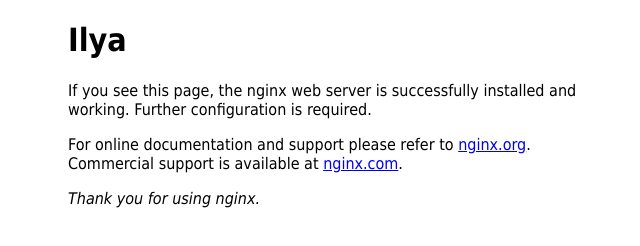
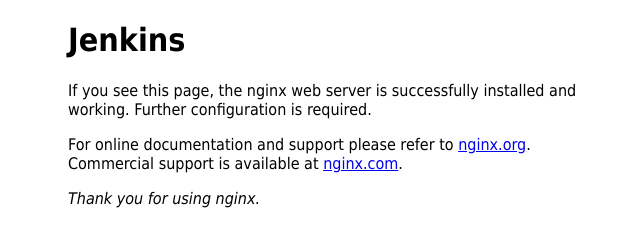
Before and after one commit to Skrades/rgr, a plain HTML site: page index.html in a window 1280 px wide. Shown: the whole page, without its empty margins (292-932 px from the left). Drawn offline with Linux system fonts and the light colour scheme.

Commit message:
Update index.html

```diff
--- a/index.html
+++ b/index.html
@@ -17,7 +17,7 @@
 </head>
 
 <body>
-    <h1>Ilya</h1>
+    <h1>Jenkins</h1>
     <p>If you see this page, the nginx web server is successfully installed and
         working. Further configuration is required.</p>
 
```
